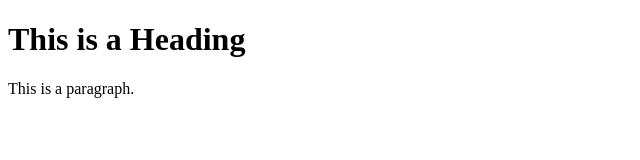
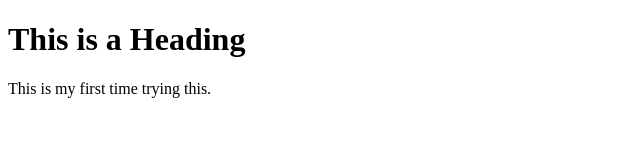
Before and after one commit to jgarc5/gnode, a plain HTML site: page index.html in a window 1280 px wide. Shown: the whole page, without its empty margins (0-640 px from the left). Drawn offline with Linux system fonts and the light colour scheme.

Commit message:
Update index.html

```diff
--- a/index.html
+++ b/index.html
@@ -6,7 +6,7 @@
 <body>
 
 <h1>This is a Heading</h1>
-<p>This is a paragraph.</p>
+<p>This is my first time trying this.</p>
 
 </body>
 </html>
```
